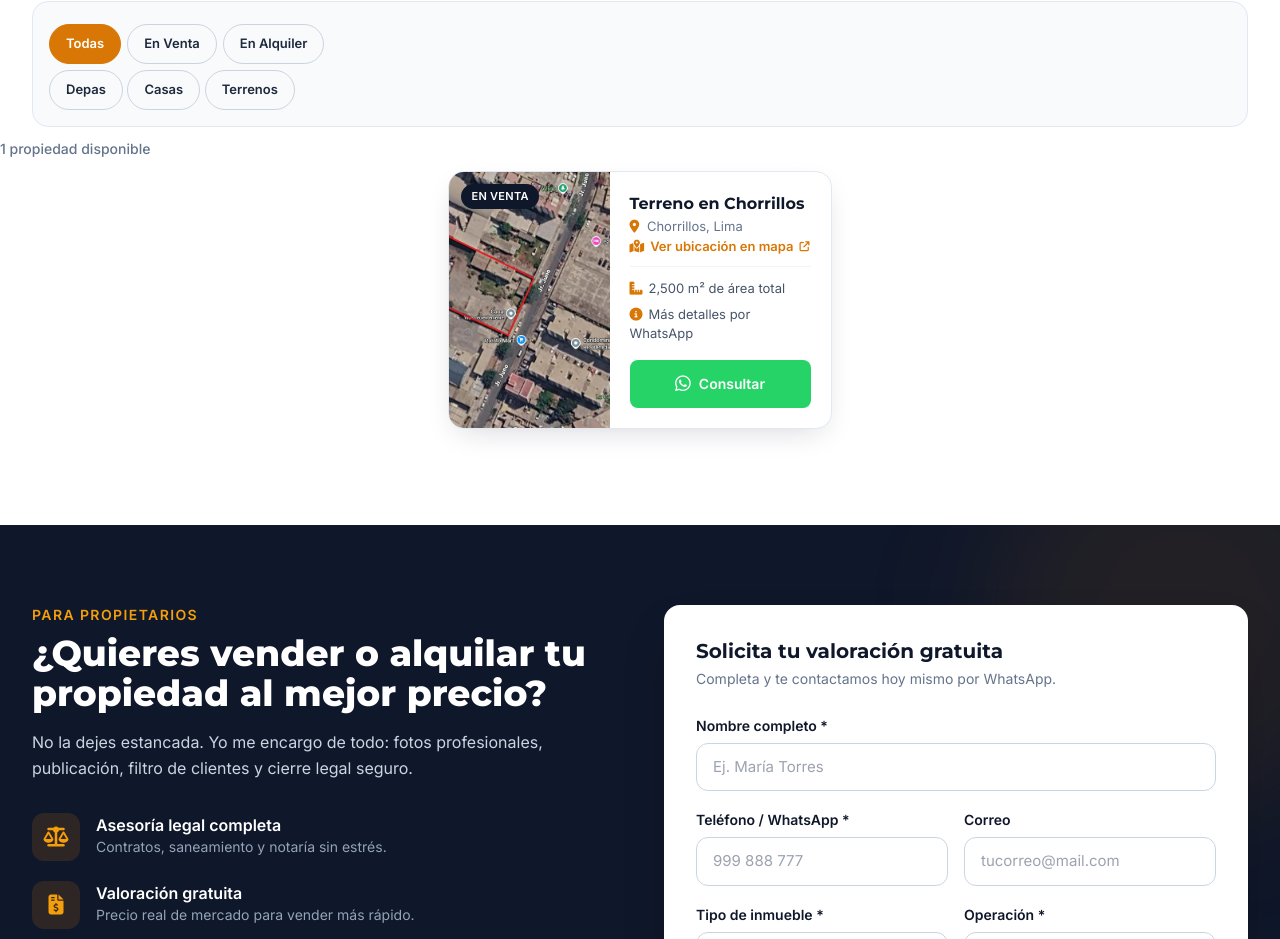
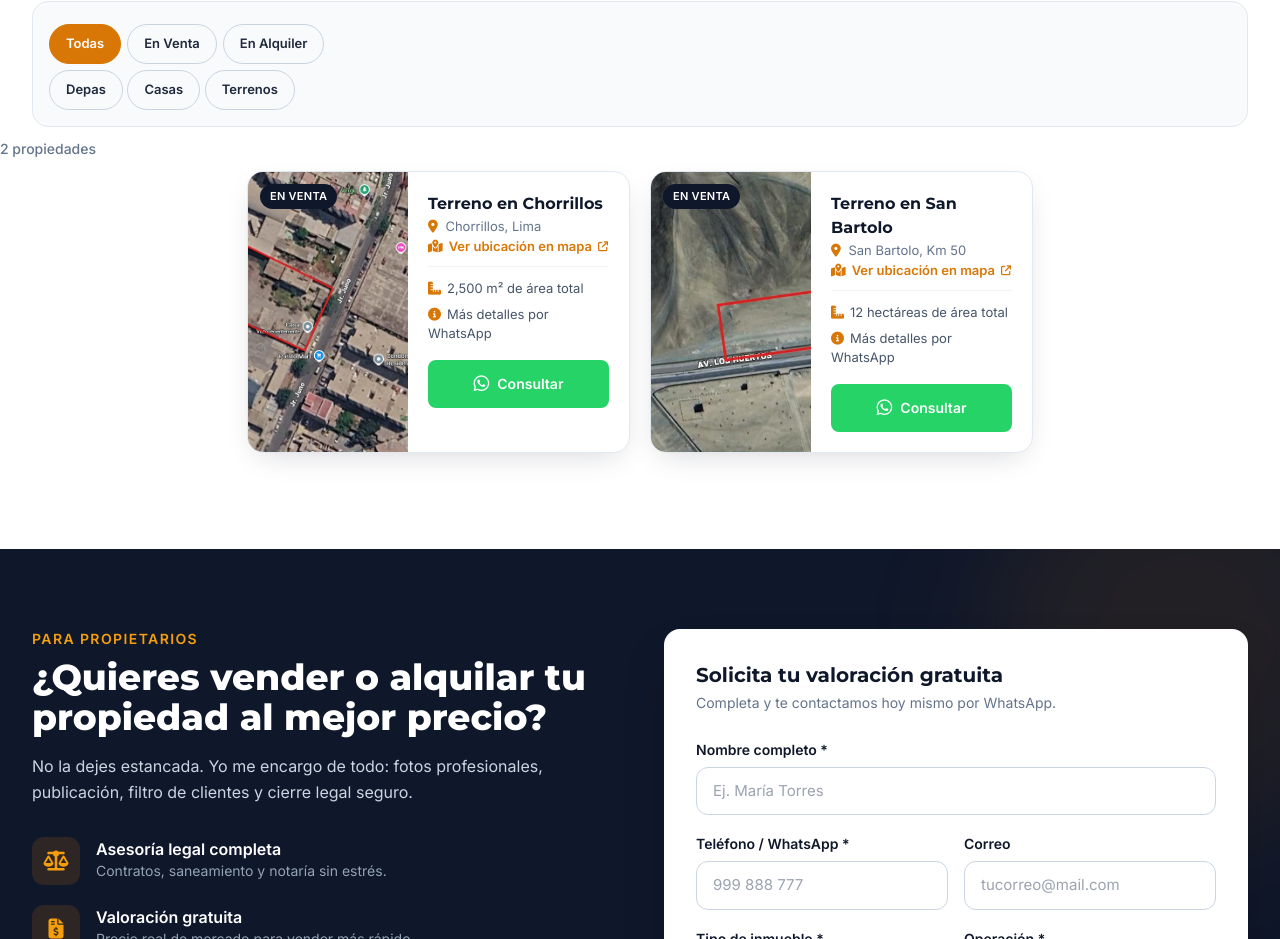
Before and after one commit to psurfschool-per/bh-inmobiliaria, a website: page index.html in a window 1280 px wide. Shown: the part 943-1882 px from the top of the page. Drawn offline with nearby package versions, Linux system fonts and the light colour scheme.

Commit message:
Terreno San Bartolo Km 50 + link Maps

```diff
--- a/index.html
+++ b/index.html
@@ -235,6 +235,26 @@
             <a href="https://maps.app.goo.gl/LyDMLnBotdmYw51g6?g_st=iwb" target="_blank" rel="noopener" class="inline-flex items-center gap-1.5 text-xs sm:text-[13px] font-semibold text-gold hover:text-navy transition mt-1"><i class="fa-solid fa-map-location-dot"></i>Ver ubicación en mapa<i class="fa-solid fa-arrow-up-right-from-square text-[10px]"></i></a>
             <div class="flex flex-col gap-1.5 text-[12px] sm:text-[13px] text-slate-600 mt-3 border-t border-slate-100 pt-3">
               <span><i class="fa-solid fa-ruler-combined text-gold mr-1.5"></i>2,500 m² de área total</span>
+              <span><i class="fa-solid fa-circle-info text-gold mr-1.5"></i>Más detalles por WhatsApp</span>
+            </div>
+            <button class="btn-consultar mt-4 w-full inline-flex justify-center items-center gap-2 bg-[#25D366] hover:bg-[#1eb857] active:bg-[#1aa851] text-white font-semibold text-sm py-2.5 rounded-lg transition min-h-[44px]">
+              <i class="fa-brands fa-whatsapp text-lg"></i> Consultar
+            </button>
+          </div>
+        </article>
+
+        <!-- CARD 2: Terreno real en San Bartolo -->
+        <article class="prop-card bg-white border border-slate-200 rounded-2xl overflow-hidden shadow-card hover:shadow-xl transition min-w-[88%] sm:min-w-[68%] lg:min-w-[31.5%] shrink-0 snap-start flex flex-row fade-in" data-operacion="venta" data-f="terreno" data-titulo="Terreno en San Bartolo">
+          <div class="relative w-[38%] sm:w-[42%] shrink-0 overflow-hidden">
+            <img src="fotos/terreno-sanbartolo.jpg" alt="Vista satelital del terreno en San Bartolo, Km 50" class="card-img absolute inset-0 w-full h-full object-cover" loading="lazy">
+            <span class="absolute top-3 left-3 bg-navy text-white text-[11px] font-bold px-2.5 py-1 rounded-full tracking-wide">EN VENTA</span>
+          </div>
+          <div class="p-4 sm:p-5 flex-1 flex flex-col min-w-0">
+            <h3 class="font-bold text-[15px] sm:text-base leading-snug text-navy">Terreno en San Bartolo</h3>
+            <p class="text-slate-500 text-xs sm:text-[13px] mt-0.5"><i class="fa-solid fa-location-dot text-gold mr-1"></i> San Bartolo, Km 50</p>
+            <a href="https://maps.app.goo.gl/Ci63yvWVTAoVqFP67" target="_blank" rel="noopener" class="inline-flex items-center gap-1.5 text-xs sm:text-[13px] font-semibold text-gold hover:text-navy transition mt-1"><i class="fa-solid fa-map-location-dot"></i>Ver ubicación en mapa<i class="fa-solid fa-arrow-up-right-from-square text-[10px]"></i></a>
+            <div class="flex flex-col gap-1.5 text-[12px] sm:text-[13px] text-slate-600 mt-3 border-t border-slate-100 pt-3">
+              <span><i class="fa-solid fa-ruler-combined text-gold mr-1.5"></i>12 hectáreas de área total</span>
               <span><i class="fa-solid fa-circle-info text-gold mr-1.5"></i>Más detalles por WhatsApp</span>
             </div>
             <button class="btn-consultar mt-4 w-full inline-flex justify-center items-center gap-2 bg-[#25D366] hover:bg-[#1eb857] active:bg-[#1aa851] text-white font-semibold text-sm py-2.5 rounded-lg transition min-h-[44px]">
```
Also changed, not shown: fotos/terreno-sanbartolo.jpg (added), fotos/terreno.sanbartolo.png (added).
